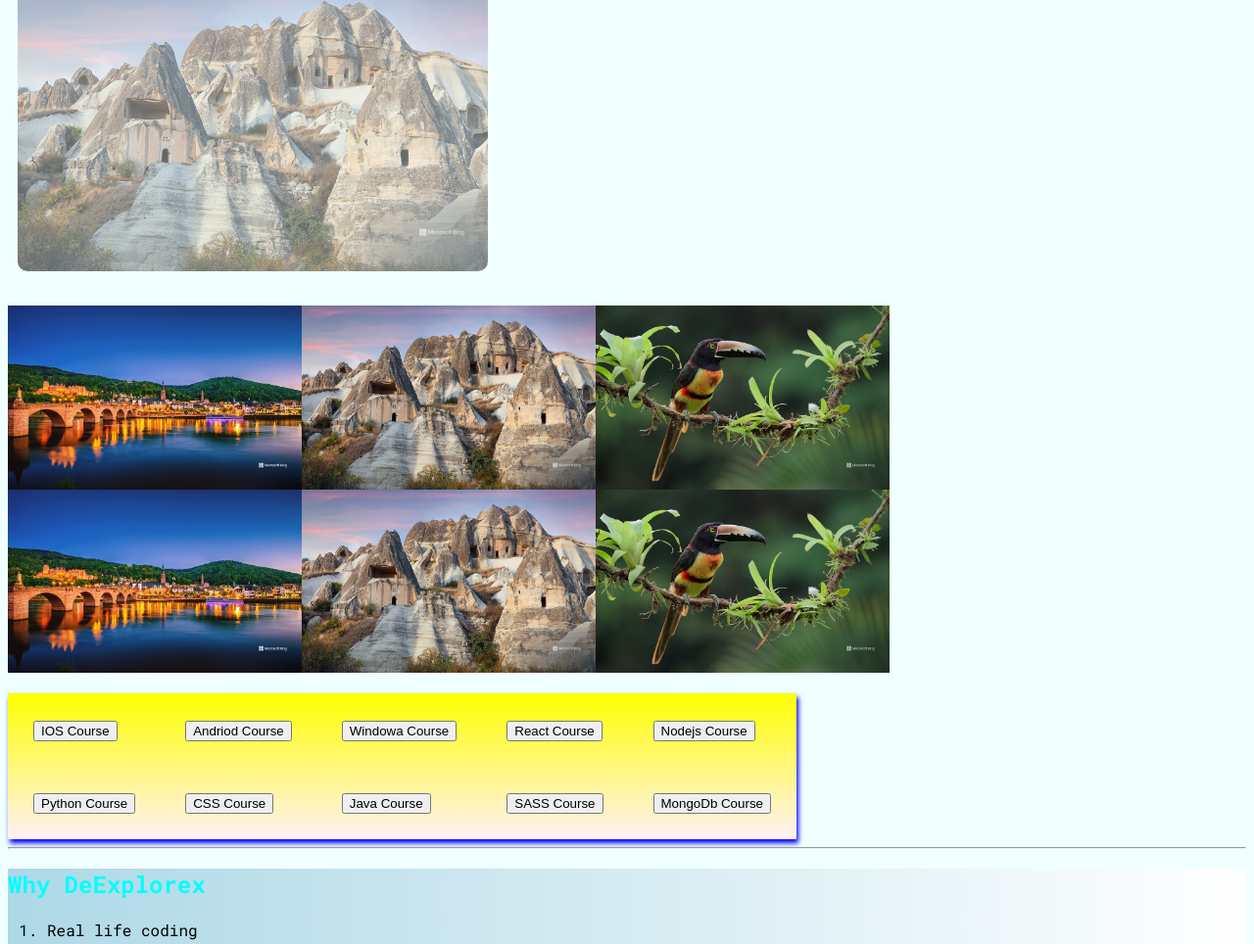
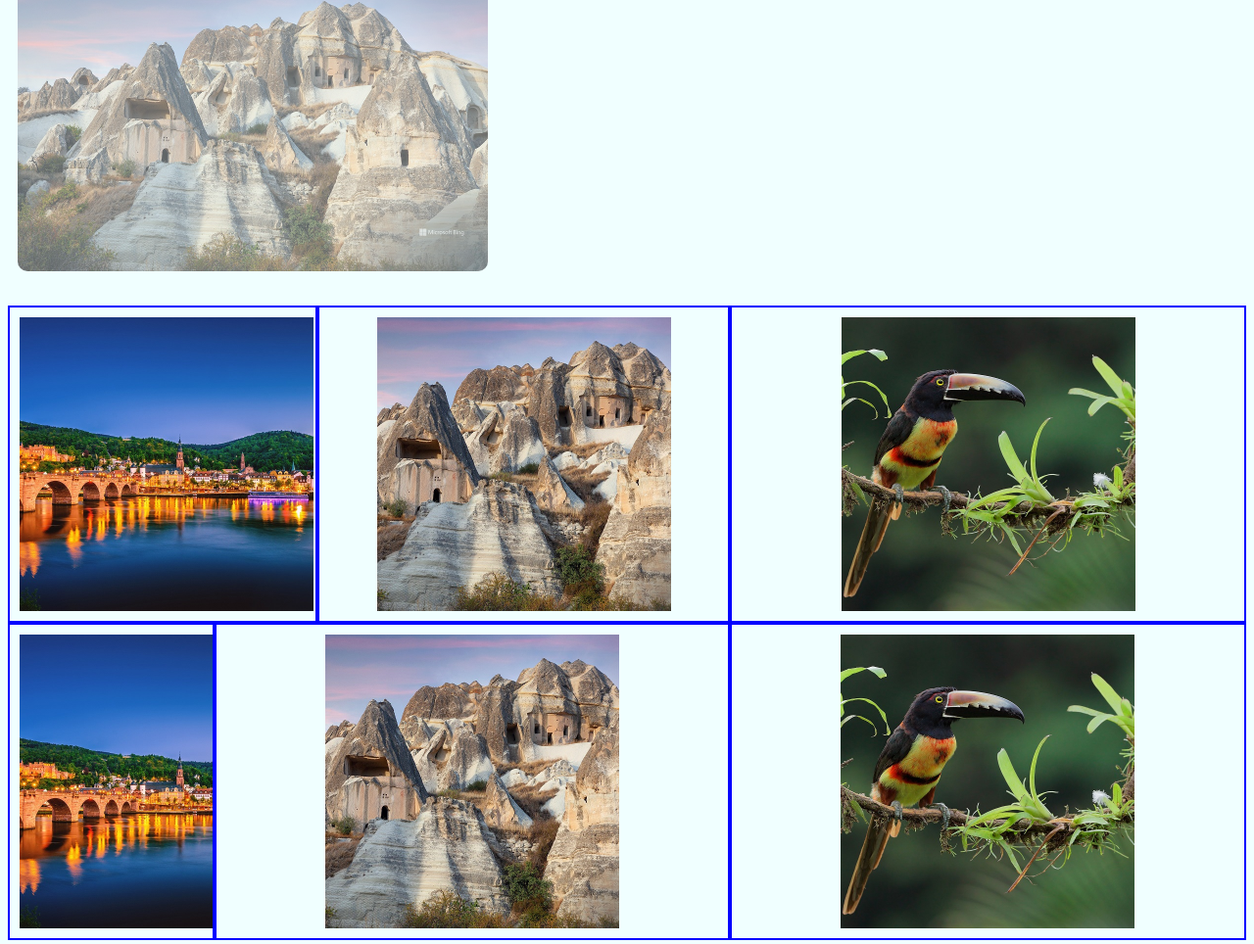
Before and after one commit to Ikendu/flow-with-Digital, a plain HTML site: page 00-first-website/index.html in a window 1280 px wide. Shown: the part 1219-2183 px from the top of the page at 98% size. Drawn offline with nearby package versions, Linux system fonts and the light colour scheme; a web font is replaced by a local one.

Commit message:
basic web setup

```diff
--- a/02-first-website/index.html
+++ b/00-first-website/index.html
@@ -47,14 +47,26 @@
         </div>
         <br>
         <div class="row">
-            <img class="img" src="asd.jpg" alt="bridge heading to a small town"/>
-            <img class="img" src="asw.jpg" alt="bridge heading to a small town"/>
-            <img class="img" src="asq.jpg" alt="bridge heading to a small town"/>
+            <div class="col-3" >
+                <img class="img" src="asd.jpg" alt="bridge heading to a small town "/>
+            </div>
+             <div  class="col-4">
+                <img class="img" src="asw.jpg" alt="bridge heading to a small town"/>
+             </div>
+             <div  class="col-5">
+                <img class="img " src="asq.jpg" alt="bridge heading to a small town"/>
+            </div>
         </div>
          <div class="row">
-            <img class="img" src="asd.jpg" alt="bridge heading to a small town"/>
-            <img class="img" src="asw.jpg" alt="bridge heading to a small town"/>
-            <img class="img" src="asq.jpg" alt="bridge heading to a small town"/>
+            <div class="col-2" >
+                <img class="img" src="asd.jpg" alt="bridge heading to a small town "/>
+            </div>
+             <div  class="col-5">
+                <img class="img" src="asw.jpg" alt="bridge heading to a small town"/>
+             </div>
+             <div  class="col-5">
+                <img class="img " src="asq.jpg" alt="bridge heading to a small town"/>
+            </div>
         </div>
         <br>
 
--- a/02-first-website/styles.css
+++ b/00-first-website/styles.css
@@ -86,8 +86,17 @@ p{
 /*    max-width: 100%*/
     display: flex;
 }
+.row::after{
+    display: block
+    clear: both;
+    content: ""
+}
 .img{
-    width: 300px
+    width: 300px;
+    height: 300px;
+    object-fit: cover;
+    display: block;
+    margin: auto;
 }
 .col-1 {width: 8.33%}
 .col-2 {width: 16.66%}
@@ -102,11 +111,9 @@ p{
 .col-11 {width: 91.66%}
 .col-12 {width: 100%}
 
-/*
-.row::after{
-    display: block
-    clear: both;
-    content: ""
-
+[class*="col-"]{
+    border: 2px solid blue;
+    padding: 10px;
+    float:left;
+    overflow: hidden
 }
-*/
--- /dev/null
+++ b/01-first-website/styles.css
@@ -0,0 +1,20 @@
+/*########### Default ##############*/
+
+nav,header,footer{
+    display: block
+}
+body{
+    margin: 0;
+    line-height: 1; /* to be tested*/
+}
+
+/*########### Nav bar ##############*/
+
+nav {
+    width: 100%;
+    margin: 0;
+}
+nav ul {
+    background-color: #eee;
+    margin: 0;
+}
```
Also changed, not shown: 01-first-website/index.html (added, +22 -0 lines), 00-first-website/asd.jpg (renamed from 02-first-website/asd.jpg), 00-first-website/asq.jpg (renamed from 02-first-website/asq.jpg), 00-first-website/asw.jpg (renamed from 02-first-website/asw.jpg), 00-first-website/explore.avif (renamed from 02-first-website/explore.avif), 01-first-website/asd.jpg (added), 01-first-website/asq.jpg (added), 01-first-website/asw.jpg (added), 01-first-website/explore.avif (added), 3 other files.
